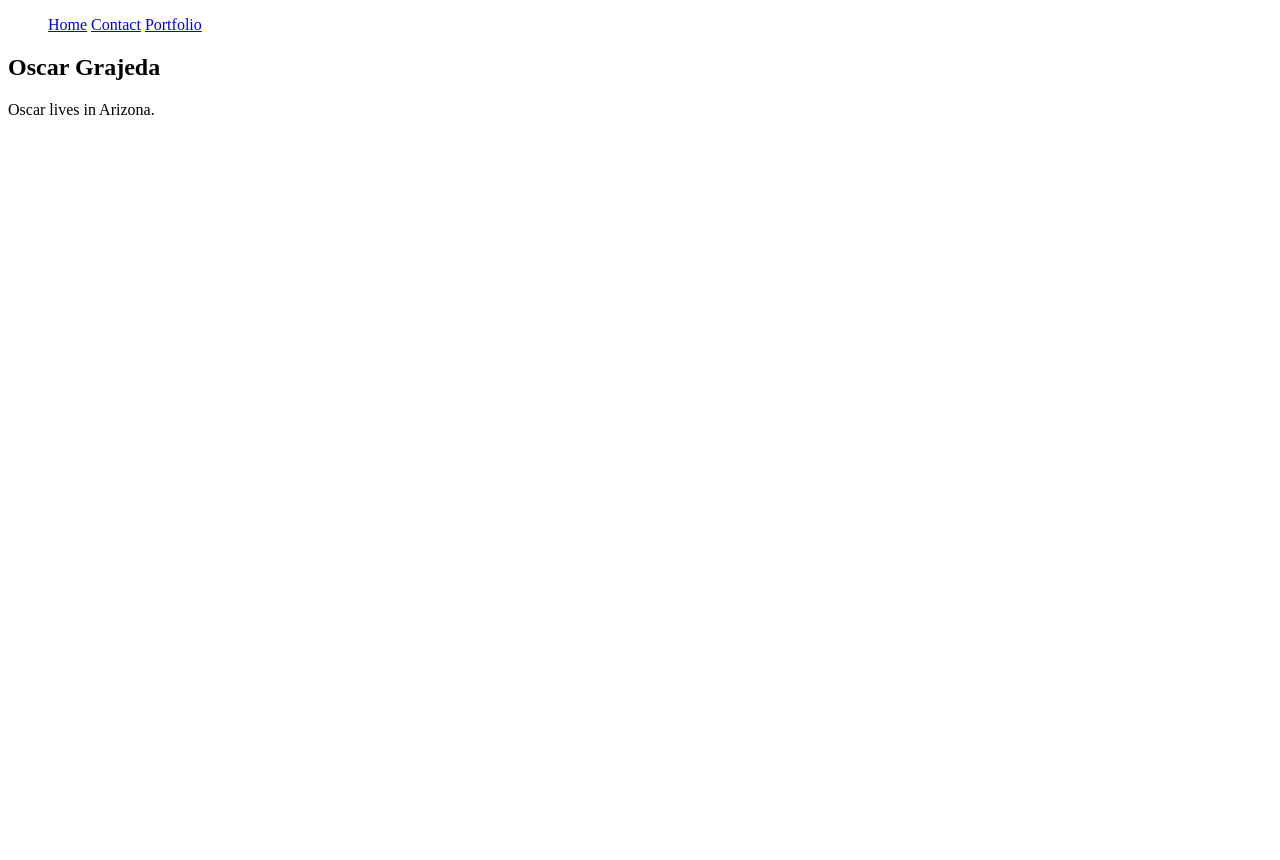
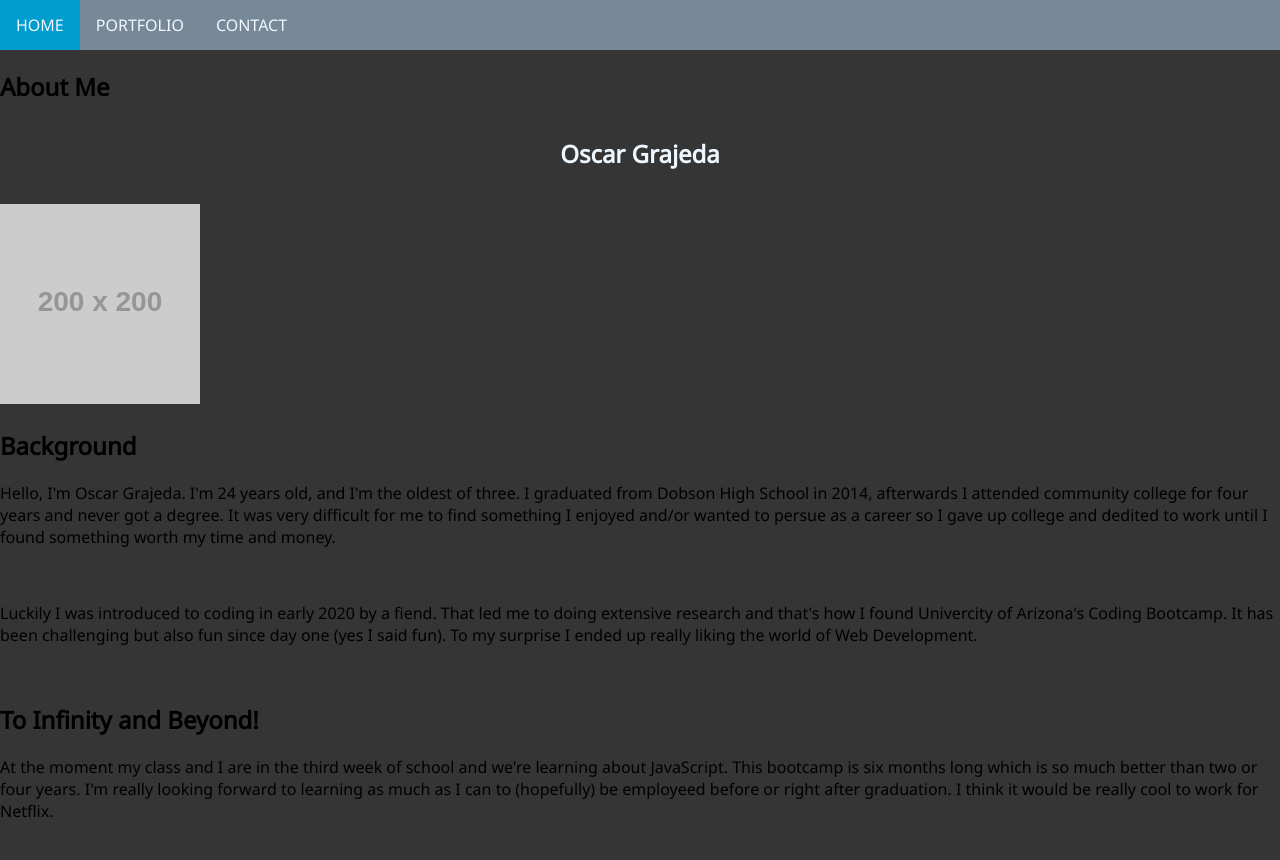
Before and after one commit to OscarG22/OscarG22.github.io, a plain HTML site: page index.html in a window 1280 px wide. Before the commit the page ends 800 px from the top, so only its background shows below. Drawn offline with Linux system fonts and the light colour scheme; placeholder pictures from the web are drawn by us.

Commit message:
Added container, links, and a body to index.html. Also added CSS code.

```diff
--- a/assets/css/styles.css
+++ b/assets/css/styles.css
@@ -1 +1,41 @@
-/*hello world */
+@import url('https://fonts.googleapis.com/css?family=Noto+Sans');
+
+body{
+    padding: 0;
+    margin: 0px;
+    font-family: 'Noto Sans', sans-serif;
+}
+
+.container{
+    background-color:rgb(54, 53, 53);
+}
+
+.top-nav{
+    background-color: lightslategray;
+    overflow: hidden;
+}
+
+.top-nav a{
+    color: aliceblue;
+    display: block;
+    padding: 14px 16px;
+    float: left;
+    text-decoration: none;
+    text-align: center;
+}
+
+.active{
+    background-color: #009dce;
+}
+
+.top-nav a:hover:not(.active){
+    background-color: #34495e;
+}
+
+.col-sm-12 h2{
+    color: aliceblue;
+    display: block;
+    padding: 14px 16px;
+    text-decoration: none;
+    text-align: center;
+}
--- a/index.html
+++ b/index.html
@@ -3,23 +3,75 @@
 
 <head>
     <meta charset="UTF-8">
-    <meta name="viewport" content="width=device-width, initial-scale=1.0">
+    <meta name="viewport" content="width=device-width, initial-scale=1.0, shrink-to-fit=no">
     <title>Oscar Grajeda - Home</title>
+    <link rel="stylesheet" type="text/css" href="assets/css/styles.css">
 </head>
 
 <body>
-    <nav>
-        <ul>
-            <a link href="/index.html">Home</a>
-            <a link href="/contact.html">Contact</a>
-            <a link href="/portfolio.html">Portfolio</a>
-        </ul>
-    </nav>
+    <div class="container">
 
-    <section id="bio">
-        <h1>Oscar Grajeda</h1>
-        <p>Oscar lives in Arizona.</p>
-    </section>
+        <div class="top-nav">
+            <a class="active" href="index.html">HOME</a>
+            <a href="portfolio.html">PORTFOLIO</a>
+            <a href="contact.html">CONTACT</a>
+        </div>
+
+        <section id="bio">
+            <h1>About Me</h1>
+        </section>
+
+        <div class="row">
+            <div class="col-sm-12">
+                <h2>Oscar Grajeda</h2>
+            </div>
+        </div>
+
+        <div class="container">
+            <div class="row">
+                <div class="col-lg-12">
+                    <div class="card">
+                    </div>
+                </div>
+            </div>
+            <div class="row">
+                <div class="col-lg-3">
+                    <img class="img img-thumbnail" src="http://placehold.it/200x200">
+                </div>
+                <div class="col-lg-9">
+                    <h2>Background</h2>
+                    <p>Hello, I'm Oscar Grajeda. I'm 24 years old, and I'm the oldest of three. I graduated from Dobson
+                        High School in 2014, afterwards I attended community college for four years and never got a
+                        degree. It was very difficult for me to find something I enjoyed and/or wanted to persue as a
+                        career so I gave up college and dedited to work until I found something worth my time and money.
+                    </p>
+                    <br>
+                    <p>
+                        Luckily I was introduced to coding in early 2020 by a fiend. That led me to doing extensive
+                        research and that's how I found Univercity of Arizona's Coding Bootcamp. It has been challenging
+                        but also fun since day one (yes I said fun). To my surprise I ended up really liking the world
+                        of Web Development.
+                    </p>
+                </div>
+            </div>
+            <br>
+            <div class="row">
+                <div class="col-lg-3">
+
+                </div>
+                <div class="col-lg-9">
+                    <h2>To Infinity and Beyond!</h2>
+                    <p>
+                        At the moment my class and I are in the third week of school and we're learning about
+                        JavaScript. This bootcamp is six months long which is so much better than two or four years. I'm
+                        really looking forward to learning as much as I can to (hopefully) be employeed before or right
+                        after graduation. I think it would be really cool to work for Netflix.
+                    </p>
+                </div>
+            </div>
+            <br>
+        </div>
+
 </body>
 
 </html>
```
Also changed, not shown: contact.html (+7 -11 lines), portfolio.html (+7 -7 lines).
